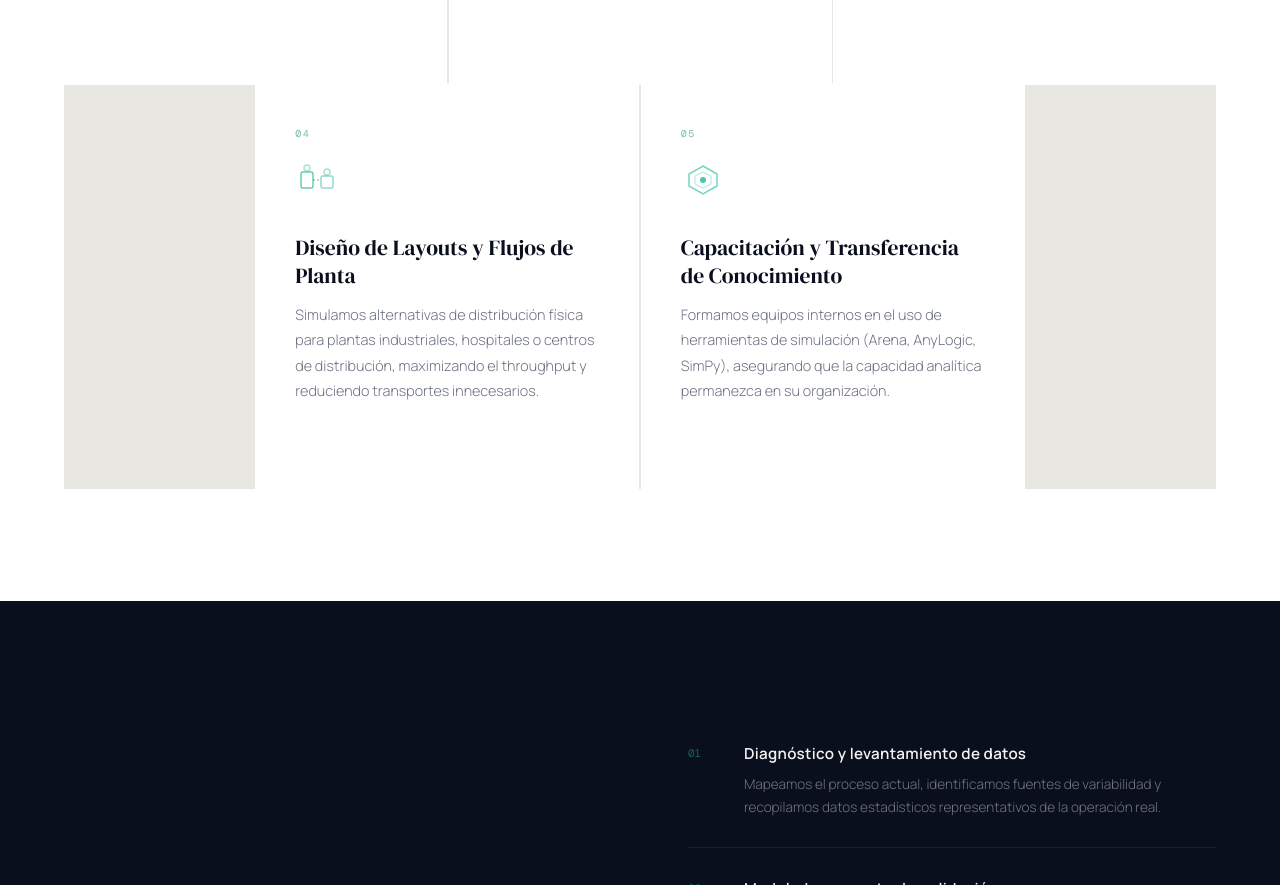
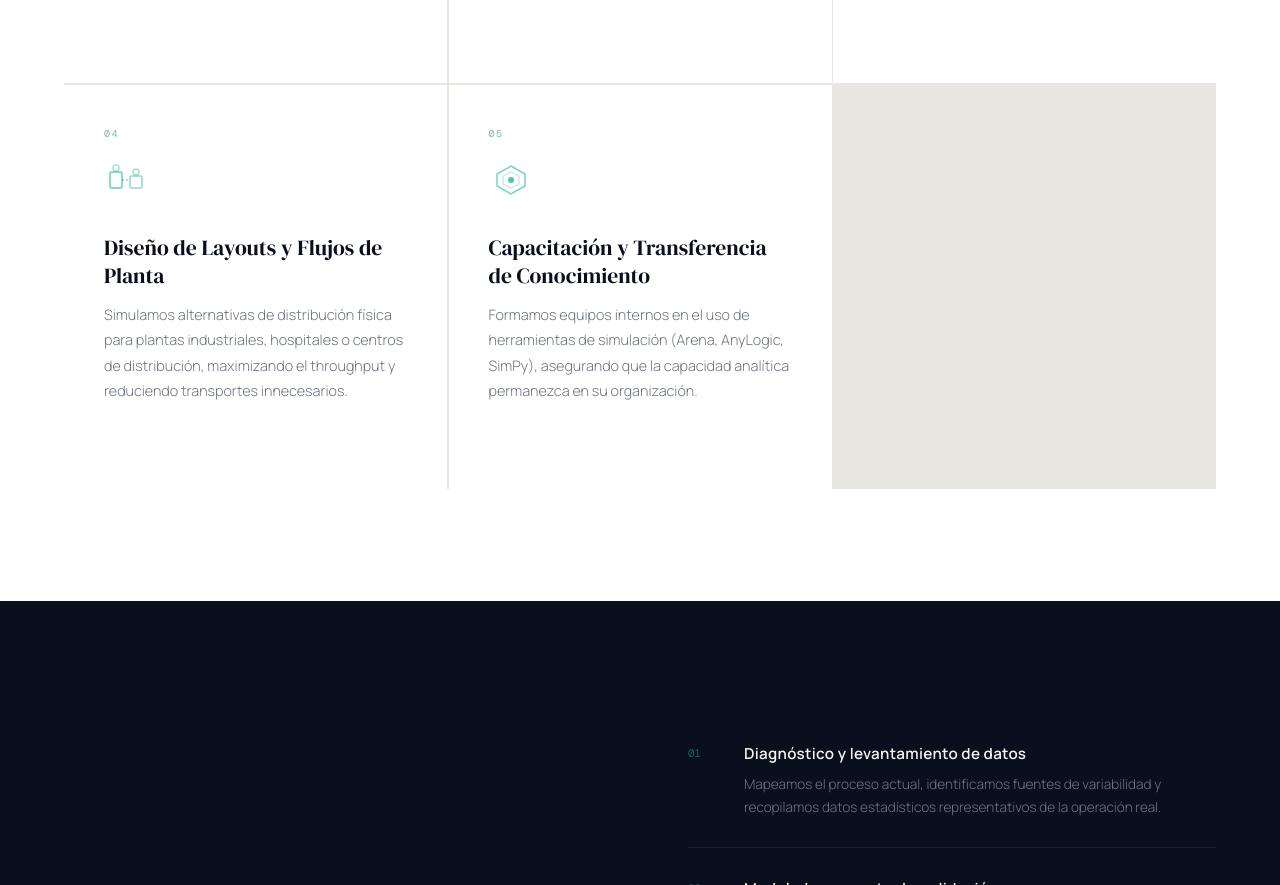
Before and after one commit to eberho/web, a plain HTML site: page index.html in a window 1280 px wide. Shown: the part 1557-2442 px from the top of the page. Drawn offline with nearby package versions, Linux system fonts and the light colour scheme.

Commit message:
Update index.html

```diff
--- a/index.html
+++ b/index.html
@@ -840,9 +840,7 @@
       <a href="#contacto" class="service-link">Explorar servicio →</a>
     </div>
 
-  </div>
-  <div style="display:flex; justify-content:center; gap:1.5px; background:var(--mist2); margin-top:1.5px;">
-    <div class="service-card fade-in" style="width:calc(100%/3)">
+    <div class="service-card fade-in">
       <div class="service-num">04</div>
       <svg class="service-icon" viewBox="0 0 44 44" fill="none">
         <rect x="6" y="14" width="12" height="16" rx="2" stroke="#22b894" stroke-width="1.5" opacity="0.7"/>
@@ -855,7 +853,8 @@
       <p>Simulamos alternativas de distribución física para plantas industriales, hospitales o centros de distribución, maximizando el throughput y reduciendo transportes innecesarios.</p>
       <a href="#contacto" class="service-link">Explorar servicio →</a>
     </div>
-    <div class="service-card fade-in" style="width:calc(100%/3); transition-delay:0.1s">
+
+    <div class="service-card fade-in" style="transition-delay:0.1s">
       <div class="service-num">05</div>
       <svg class="service-icon" viewBox="0 0 44 44" fill="none">
         <path d="M22 8 L36 16 L36 28 L22 36 L8 28 L8 16 Z" stroke="#22b894" stroke-width="1.5" opacity="0.6"/>
```
